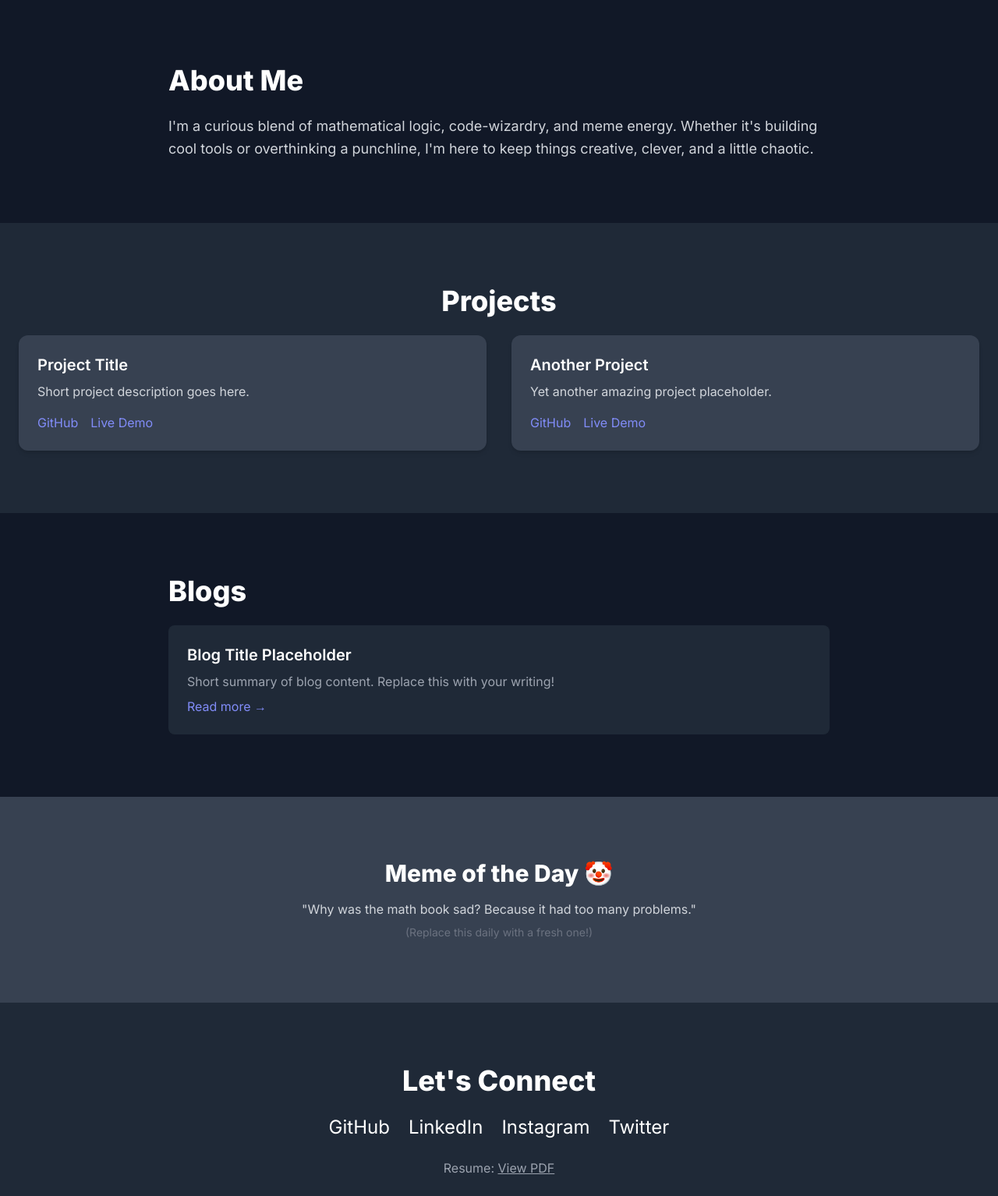
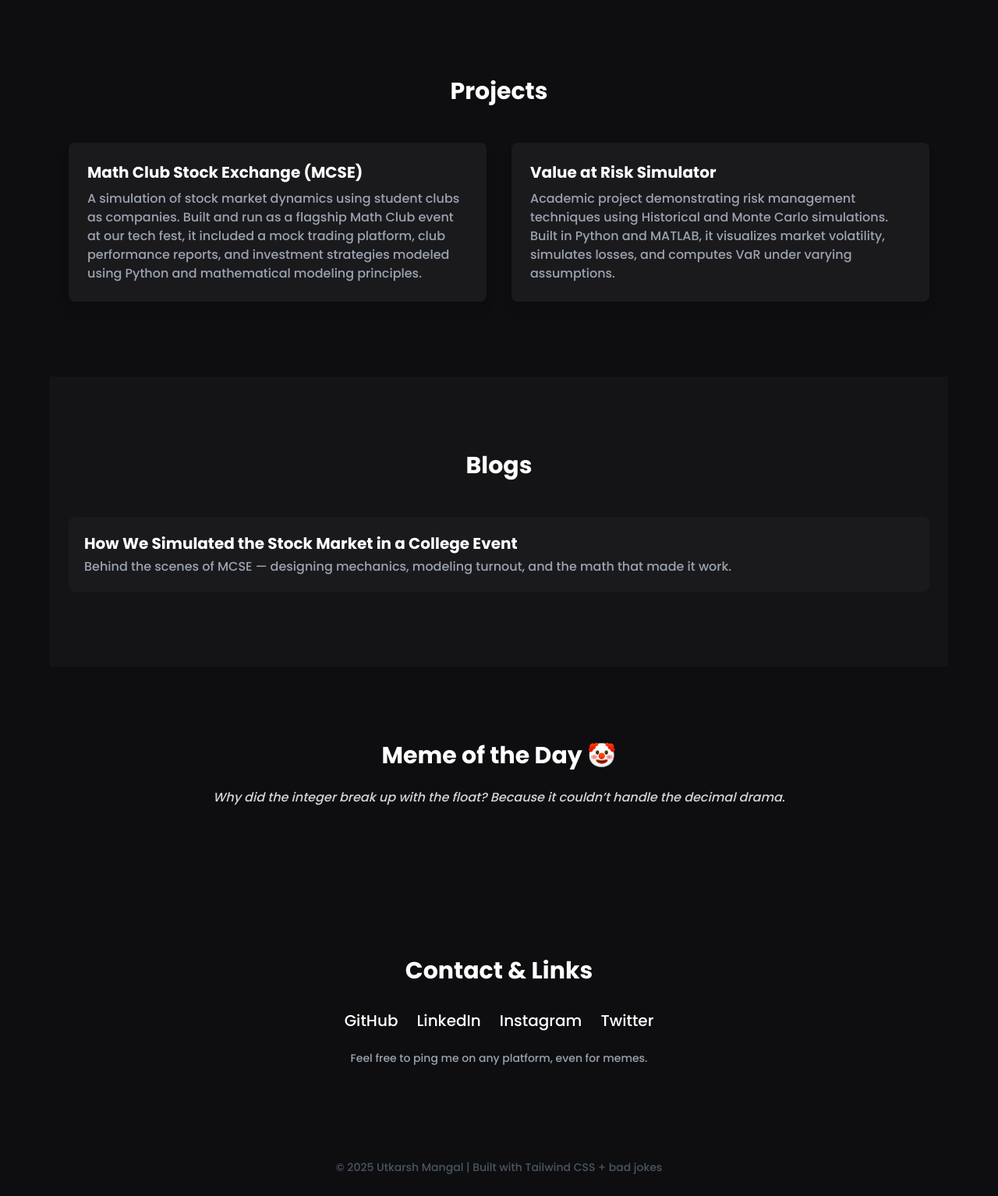
Before and after one commit to um26/um26.github.io, a plain HTML site: page index.html in a window 1280 px wide. Shown: the part 797-2331 px from the top of the page at 78% size. Drawn offline with nearby package versions, Linux system fonts and the light colour scheme.

Commit message:
Update index.html

```diff
--- a/index.html
+++ b/index.html
@@ -3,93 +3,89 @@
 <head>
   <meta charset="UTF-8" />
   <meta name="viewport" content="width=device-width, initial-scale=1.0" />
-  <title>Utkarsh Mangal</title>
-  <link href="https://fonts.googleapis.com/css2?family=Inter:wght@400;600;800&display=swap" rel="stylesheet" />
+  <title>Utkarsh Mangal | Portfolio</title>
+  <link href="https://fonts.googleapis.com/css2?family=Poppins:wght@300;500;700&display=swap" rel="stylesheet" />
   <script src="https://cdn.tailwindcss.com"></script>
   <script src="https://unpkg.com/scrollreveal"></script>
+  <style>
+    html { scroll-behavior: smooth; }
+    body { font-family: 'Poppins', sans-serif; }
+  </style>
 </head>
-<body class="bg-gray-900 text-white font-[Inter]">
-  <!-- Hero Section -->
-  <section class="min-h-screen flex flex-col justify-center items-center text-center px-4 relative overflow-hidden">
-    <img src="pfp.jpg" class="rounded-full w-40 h-40 mb-6 border-4 border-indigo-600" alt="Utkarsh's Picture" />
-    <h1 class="text-5xl sm:text-6xl font-extrabold mb-4">Hi, I'm Utkarsh Mangal 👋</h1>
-    <p class="text-xl sm:text-2xl max-w-xl">Math • Code • Meme — Let's make the web a little smarter and a lot funnier.</p>
-    <a href="#projects" class="mt-8 px-6 py-3 bg-indigo-600 hover:bg-indigo-700 text-lg font-semibold rounded-full shadow-lg transition">View Projects</a>
-    <!-- Floating Emojis -->
-    <div class="absolute top-0 left-0 w-full h-full pointer-events-none overflow-hidden">
-      <div class="animate-bounce absolute text-3xl" style="top: 20%; left: 10%;">📐</div>
-      <div class="animate-ping absolute text-3xl" style="top: 50%; left: 70%;">🤖</div>
-      <div class="animate-bounce absolute text-3xl" style="top: 80%; left: 30%;">😂</div>
+<body class="bg-[#0e0e10] text-white">
+  <!-- Navbar -->
+  <header class="fixed w-full top-0 z-50 bg-[#111] shadow-md">
+    <nav class="max-w-7xl mx-auto px-6 py-4 flex justify-between items-center">
+      <h1 class="text-xl font-bold text-indigo-400">Utkarsh</h1>
+      <ul class="flex gap-6 text-sm font-medium">
+        <li><a href="#home" class="hover:text-indigo-400">Home</a></li>
+        <li><a href="#projects" class="hover:text-indigo-400">Projects</a></li>
+        <li><a href="#blogs" class="hover:text-indigo-400">Blogs</a></li>
+        <li><a href="#contact" class="hover:text-indigo-400">Contact</a></li>
+      </ul>
+    </nav>
+  </header>
+
+  <!-- Hero -->
+  <section id="home" class="min-h-screen flex items-center justify-center flex-col pt-28 px-4 text-center">
+    <img src="pfp.jpg" class="rounded-full w-32 h-32 border-4 border-indigo-500 mb-6" alt="Profile Picture" />
+    <h2 class="text-4xl md:text-5xl font-bold mb-3">Utkarsh Mangal</h2>
+    <p class="text-lg md:text-xl max-w-xl text-gray-300">Mixing Math + Code + Memes — not your average portfolio site.</p>
+    <div class="mt-6 flex gap-4">
+      <a href="#projects" class="px-5 py-2 bg-indigo-600 hover:bg-indigo-700 rounded-full font-medium">See Projects</a>
+      <a href="resume.pdf" class="px-5 py-2 border border-indigo-600 rounded-full font-medium">Resume</a>
     </div>
   </section>
 
-  <!-- About Section -->
-  <section id="about" class="py-20 px-6 max-w-4xl mx-auto">
-    <h2 class="text-4xl font-bold mb-6">About Me</h2>
-    <p class="text-lg leading-relaxed text-gray-300">
-      I'm a curious blend of mathematical logic, code-wizardry, and meme energy. Whether it's building cool tools or overthinking a punchline, I'm here to keep things creative, clever, and a little chaotic.
-    </p>
-  </section>
-
-  <!-- Projects Section -->
-  <section id="projects" class="py-20 px-6 bg-gray-800">
-    <h2 class="text-4xl font-bold mb-6 text-center">Projects</h2>
+  <!-- Projects -->
+  <section id="projects" class="py-24 px-6 max-w-6xl mx-auto">
+    <h3 class="text-3xl font-bold text-center mb-12">Projects</h3>
     <div class="grid md:grid-cols-2 gap-8">
-      <div class="bg-gray-700 rounded-xl p-6 shadow-md">
-        <h3 class="text-xl font-semibold mb-2">Project Title</h3>
-        <p class="text-gray-300">Short project description goes here.</p>
-        <div class="mt-4 flex gap-4">
-          <a href="#" class="text-indigo-400 hover:underline">GitHub</a>
-          <a href="#" class="text-indigo-400 hover:underline">Live Demo</a>
-        </div>
+      <div class="bg-[#1a1a1d] p-6 rounded-lg shadow-lg">
+        <h4 class="text-xl font-semibold">Math Club Stock Exchange (MCSE)</h4>
+        <p class="text-gray-400 mt-2">A simulation of stock market dynamics using student clubs as companies. Built and run as a flagship Math Club event at our tech fest, it included a mock trading platform, club performance reports, and investment strategies modeled using Python and mathematical modeling principles.</p>
       </div>
-      <div class="bg-gray-700 rounded-xl p-6 shadow-md">
-        <h3 class="text-xl font-semibold mb-2">Another Project</h3>
-        <p class="text-gray-300">Yet another amazing project placeholder.</p>
-        <div class="mt-4 flex gap-4">
-          <a href="#" class="text-indigo-400 hover:underline">GitHub</a>
-          <a href="#" class="text-indigo-400 hover:underline">Live Demo</a>
-        </div>
+      <div class="bg-[#1a1a1d] p-6 rounded-lg shadow-lg">
+        <h4 class="text-xl font-semibold">Value at Risk Simulator</h4>
+        <p class="text-gray-400 mt-2">Academic project demonstrating risk management techniques using Historical and Monte Carlo simulations. Built in Python and MATLAB, it visualizes market volatility, simulates losses, and computes VaR under varying assumptions.</p>
       </div>
     </div>
   </section>
 
-  <!-- Blog Section -->
-  <section id="blogs" class="py-20 px-6 max-w-4xl mx-auto">
-    <h2 class="text-4xl font-bold mb-6">Blogs</h2>
-    <div class="grid gap-6">
-      <div class="bg-gray-800 rounded-lg p-6">
-        <h3 class="text-xl font-semibold">Blog Title Placeholder</h3>
-        <p class="text-gray-400 mt-2">Short summary of blog content. Replace this with your writing!</p>
-        <a href="#" class="text-indigo-400 hover:underline mt-2 inline-block">Read more →</a>
+  <!-- Blogs -->
+  <section id="blogs" class="py-24 px-6 max-w-6xl mx-auto bg-[#141416]">
+    <h3 class="text-3xl font-bold text-center mb-12">Blogs</h3>
+    <div class="space-y-6">
+      <div class="bg-[#1a1a1d] p-5 rounded-lg">
+        <h4 class="text-xl font-semibold">How We Simulated the Stock Market in a College Event</h4>
+        <p class="text-gray-400 mt-1">Behind the scenes of MCSE — designing mechanics, modeling turnout, and the math that made it work.</p>
       </div>
     </div>
   </section>
 
-  <!-- Meme of the Day -->
-  <section id="meme" class="py-20 px-6 bg-gray-700 text-center">
-    <h2 class="text-3xl font-bold mb-4">Meme of the Day 🤡</h2>
-    <p class="text-gray-300">"Why was the math book sad? Because it had too many problems."</p>
-    <p class="mt-2 text-sm text-gray-500">(Replace this daily with a fresh one!)</p>
+  <!-- Meme Section -->
+  <section class="py-24 px-6 max-w-5xl mx-auto text-center">
+    <h3 class="text-3xl font-bold mb-6">Meme of the Day 🤡</h3>
+    <blockquote class="italic text-gray-300">Why did the integer break up with the float? Because it couldn’t handle the decimal drama.</blockquote>
   </section>
 
-  <!-- Contact Section -->
-  <section id="contact" class="py-20 px-6 bg-gray-800 text-center">
-    <h2 class="text-4xl font-bold mb-6">Let's Connect</h2>
-    <div class="flex justify-center gap-6 text-2xl">
+  <!-- Contact -->
+  <section id="contact" class="py-24 px-6 max-w-5xl mx-auto">
+    <h3 class="text-3xl font-bold text-center mb-8">Contact & Links</h3>
+    <div class="flex justify-center space-x-6 text-xl">
       <a href="https://github.com/um26" target="_blank" class="hover:text-indigo-400">GitHub</a>
       <a href="https://www.linkedin.com/in/utkarsh-mangal2/" target="_blank" class="hover:text-indigo-400">LinkedIn</a>
       <a href="https://www.instagram.com/_utkarsh_mangal/" target="_blank" class="hover:text-indigo-400">Instagram</a>
       <a href="#" class="hover:text-indigo-400">Twitter</a>
     </div>
-    <p class="mt-6 text-gray-400">Resume: <a href="resume.pdf" class="underline">View PDF</a></p>
+    <p class="mt-6 text-center text-gray-400 text-sm">Feel free to ping me on any platform, even for memes.</p>
   </section>
 
   <!-- Footer -->
-  <footer class="py-8 text-center text-sm text-gray-500">© 2025 Utkarsh Mangal. Built with vibes.</footer>
+  <footer class="py-6 text-center text-gray-600 text-sm">© 2025 Utkarsh Mangal | Built with Tailwind CSS + bad jokes</footer>
 
   <script>
-    ScrollReveal().reveal('section', { delay: 200, duration: 800, distance: '50px', origin: 'bottom', reset: false });
+    ScrollReveal().reveal('section', { delay: 100, distance: '30px', origin: 'bottom', duration: 700 });
   </script>
 </body>
 </html>
```
